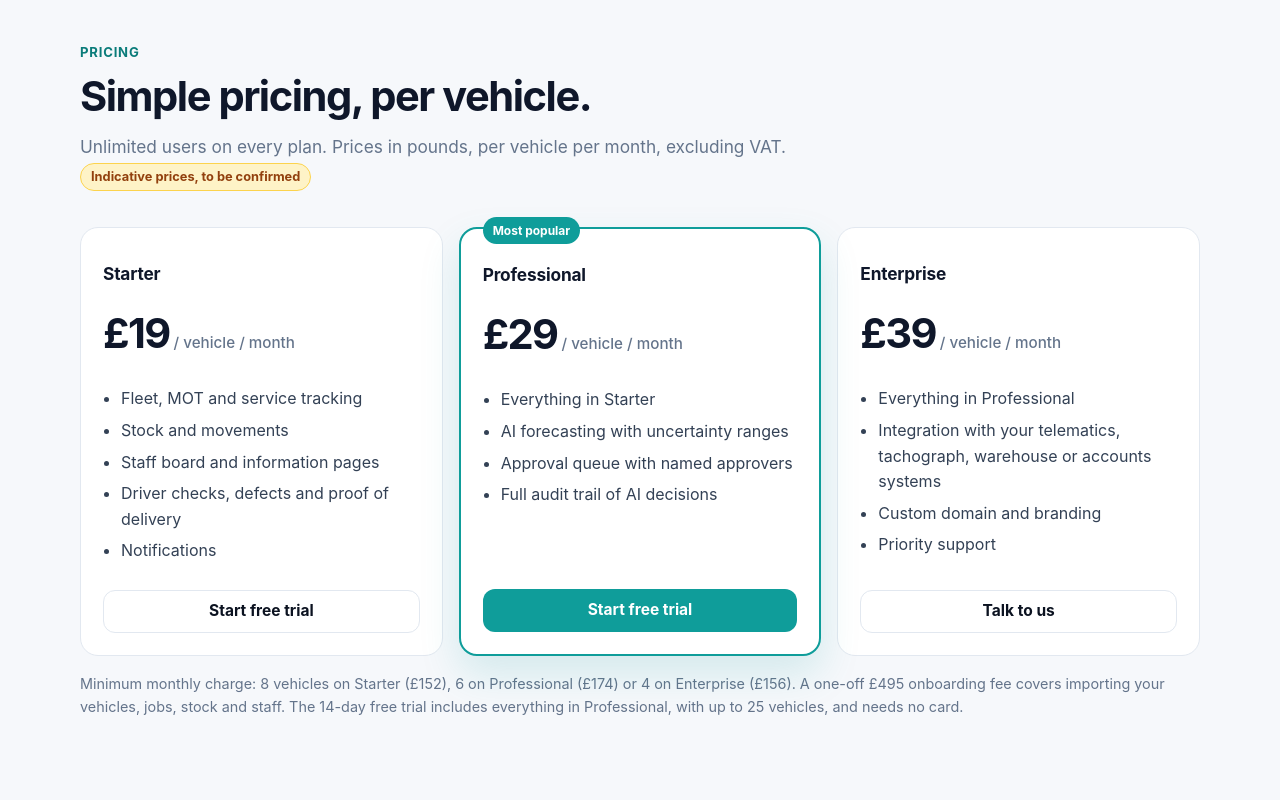
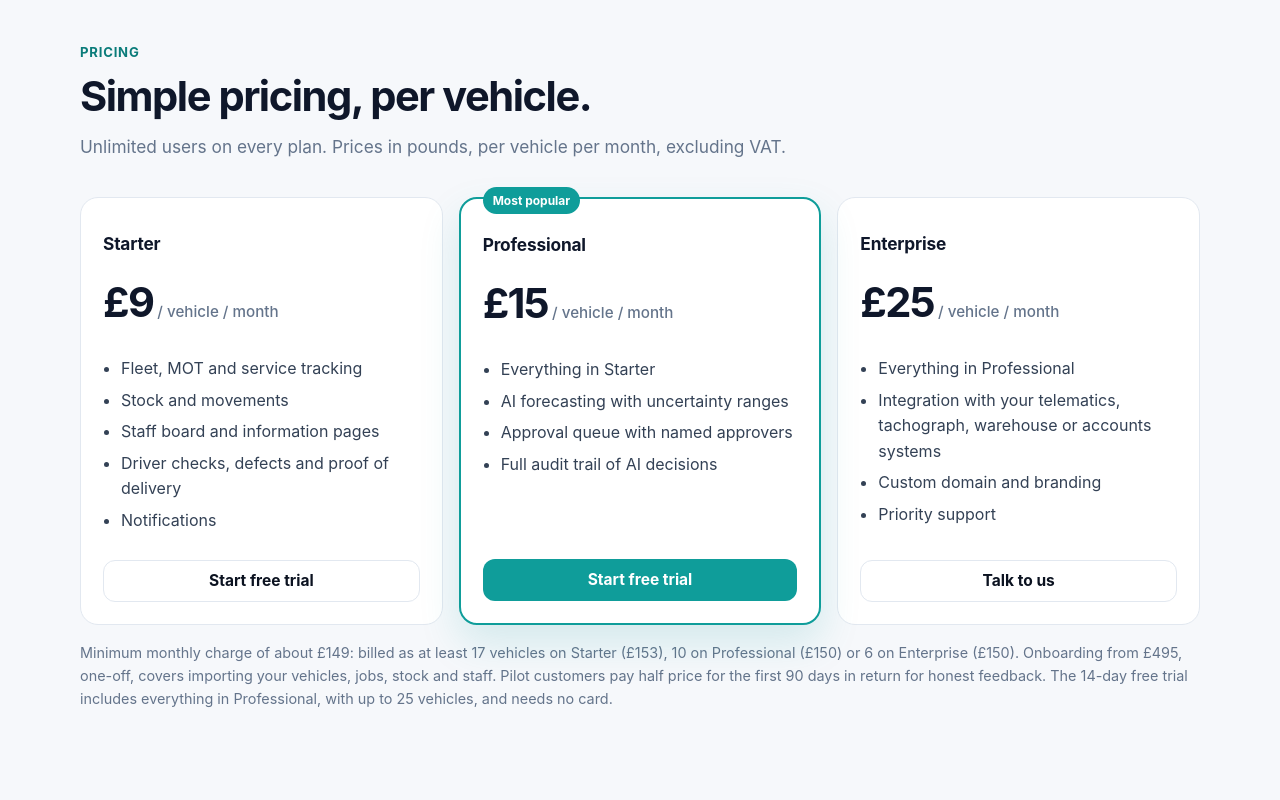
Before and after one commit to josephbickley33-web/northline-os, a plain HTML site: page index.html in a window 1280 px wide. Shown: the part 3960-4760 px from the top of the page. Drawn offline with Linux system fonts and the light colour scheme.

Commit message:
New pricing £9/£15/£25 per vehicle, minimum 17/10/6 vehicles, pilot coupon PILOT50 (50% off for 90 days)

```diff
--- a/index.html
+++ b/index.html
@@ -143,13 +143,13 @@
   <div class="wrap">
     <span class="kicker">Pricing</span>
     <h2 class="title">Simple pricing, per vehicle.</h2>
-    <p class="sub">Unlimited users on every plan. Prices in pounds, per vehicle per month, excluding VAT. <span class="placeholder">Indicative prices, to be confirmed</span></p>
+    <p class="sub">Unlimited users on every plan. Prices in pounds, per vehicle per month, excluding VAT.</p>
     <div class="grid g3">
-      <div class="card price-card"><h3>Starter</h3><div class="price">£19<small> / vehicle / month</small></div><ul><li>Fleet, MOT and service tracking</li><li>Stock and movements</li><li>Staff board and information pages</li><li>Driver checks, defects and proof of delivery</li><li>Notifications</li></ul><a class="btn btn-light" href="app/?start=trial">Start free trial</a></div>
-      <div class="card price-card featured"><span class="badge">Most popular</span><h3>Professional</h3><div class="price">£29<small> / vehicle / month</small></div><ul><li>Everything in Starter</li><li>AI forecasting with uncertainty ranges</li><li>Approval queue with named approvers</li><li>Full audit trail of AI decisions</li></ul><a class="btn btn-primary" href="app/?start=trial">Start free trial</a></div>
-      <div class="card price-card"><h3>Enterprise</h3><div class="price">£39<small> / vehicle / month</small></div><ul><li>Everything in Professional</li><li>Integration with your telematics, tachograph, warehouse or accounts systems</li><li>Custom domain and branding</li><li>Priority support</li></ul><a class="btn btn-light" href="#demo">Talk to us</a></div>
+      <div class="card price-card"><h3>Starter</h3><div class="price">£9<small> / vehicle / month</small></div><ul><li>Fleet, MOT and service tracking</li><li>Stock and movements</li><li>Staff board and information pages</li><li>Driver checks, defects and proof of delivery</li><li>Notifications</li></ul><a class="btn btn-light" href="app/?start=trial">Start free trial</a></div>
+      <div class="card price-card featured"><span class="badge">Most popular</span><h3>Professional</h3><div class="price">£15<small> / vehicle / month</small></div><ul><li>Everything in Starter</li><li>AI forecasting with uncertainty ranges</li><li>Approval queue with named approvers</li><li>Full audit trail of AI decisions</li></ul><a class="btn btn-primary" href="app/?start=trial">Start free trial</a></div>
+      <div class="card price-card"><h3>Enterprise</h3><div class="price">£25<small> / vehicle / month</small></div><ul><li>Everything in Professional</li><li>Integration with your telematics, tachograph, warehouse or accounts systems</li><li>Custom domain and branding</li><li>Priority support</li></ul><a class="btn btn-light" href="#demo">Talk to us</a></div>
     </div>
-    <p class="fine" style="margin-top:16px">Minimum monthly charge: 8 vehicles on Starter (£152), 6 on Professional (£174) or 4 on Enterprise (£156). A one-off £495 onboarding fee covers importing your vehicles, jobs, stock and staff. The 14-day free trial includes everything in Professional, with up to 25 vehicles, and needs no card.</p>
+    <p class="fine" style="margin-top:16px">Minimum monthly charge of about £149: billed as at least 17 vehicles on Starter (£153), 10 on Professional (£150) or 6 on Enterprise (£150). Onboarding from £495, one-off, covers importing your vehicles, jobs, stock and staff. Pilot customers pay half price for the first 90 days in return for honest feedback. The 14-day free trial includes everything in Professional, with up to 25 vehicles, and needs no card.</p>
   </div>
 </section>
 
```
Also changed, not shown: app/app.js (+4 -4 lines), tests/local/e2e.js (+1 -1 lines), 2 other files.
